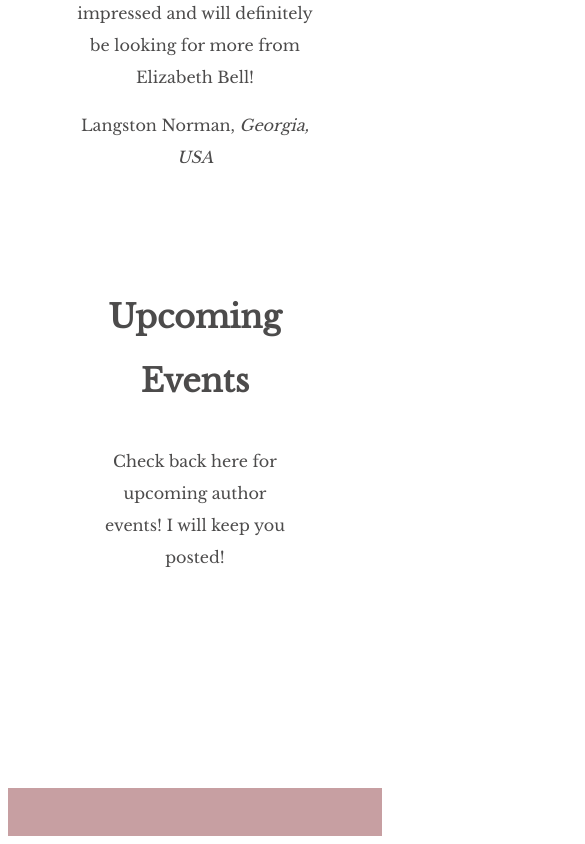
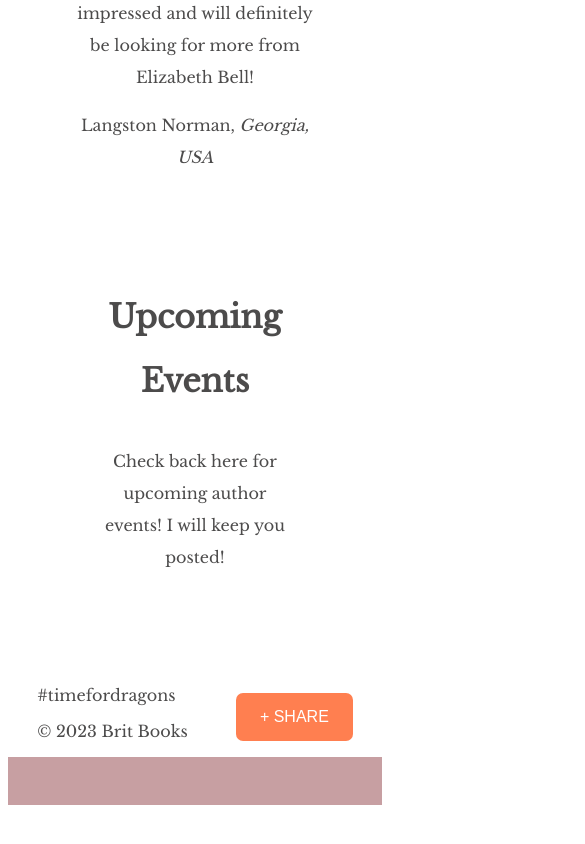
Before and after one commit to laurentyson85/elizabeth-bell-books, a React (Create React App) app: page / in a window 390 px wide. Shown: the part 4487-5331 px from the top of the page, 585 px wide, since content can reach past the window. After the commit the page ends 5300 px from the top, so only its background shows below. Built offline with nearby package versions, Linux system fonts and the light colour scheme; a web font is replaced by a local one.

Commit message:
Mobile styling footer

```diff
--- a/src/index.css
+++ b/src/index.css
@@ -80,15 +80,18 @@ nav a:hover {
 .footer {
   display: flex;
   justify-content: center;
-  column-gap: 60rem;
+  column-gap: 50rem;
 }
 
 .footerText {
-  font-size: 1.1rem;
+  font-size: 1rem;
 }
+
 .share {
   padding-top: 1.5rem;
+  padding-bottom: 1rem;
 }
+
 .shareButton {
   background-color: #FF7F50;
   border: none;
@@ -248,6 +251,9 @@ nav a:hover {
 }
 
 @media screen and (max-width: 1290px) {
+  .footer {
+    flex-wrap: wrap;
+  }
   .authorNoteTitle {
     font-size: 2.4rem;
   }
@@ -291,7 +297,9 @@ nav a:hover {
 }
 
 @media screen and (max-width: 976px) {
-
+  .footer {
+    column-gap: 37rem;
+  }
   .littleDragons{
     flex-wrap: wrap;
     margin: 2rem;
@@ -309,7 +317,17 @@ nav a:hover {
   }
 }
 
+
+@media screen and (max-width: 820px) {
+  .footer {
+    column-gap: 30rem;
+  }
+}
+
 @media screen and (max-width: 768px) {
+  .footer {
+    column-gap: 25rem;
+  }
   .authorNoteTitle {
     font-size: 2.2rem;
   }
@@ -352,6 +370,9 @@ nav a:hover {
   }
   .headerButtons {
     margin-top: 3rem;
+  }
+  .footer {
+    column-gap: 3rem;
   }
   .authorNote {
     flex-wrap: wrap;
```
